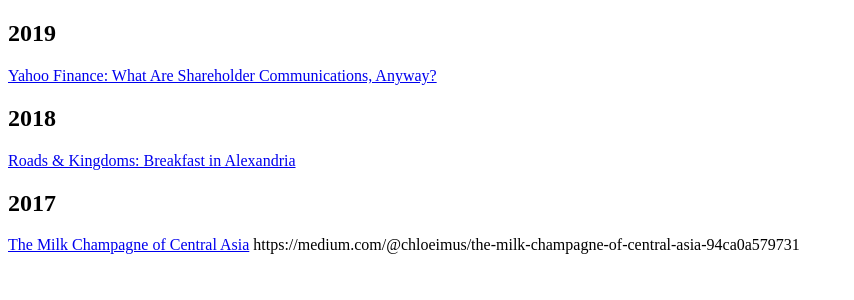
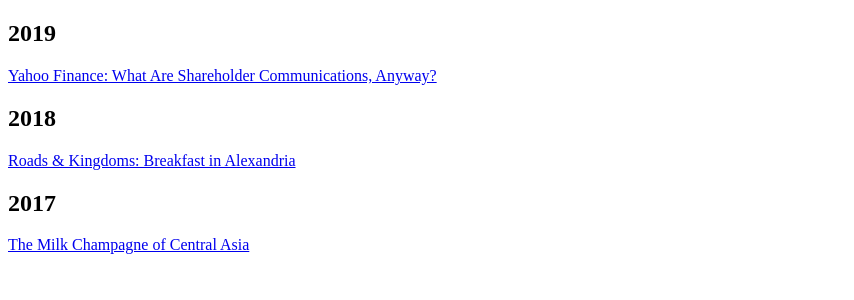
Before and after one commit to chloeimus/chloeimus.github.io, a Jekyll site: the page Writing.html, which Jekyll copies as it is, in a window 1280 px wide. Shown: the top 300 px of the page, without its empty margins (0-854 px from the left). Built offline with Jekyll 4.4.1, drawn with Linux system fonts in a browser that asks for light colours; part of the change alters nothing that is shown.

Commit message:
Update Writing.html

```diff
--- a/Writing.html
+++ b/Writing.html
@@ -24,5 +24,3 @@ body {
 <h2>2017</h2>
 
 <a href="https://medium.com/@chloeimus/the-milk-champagne-of-central-asia-94ca0a579731" target="_blank">The Milk Champagne of Central Asia</a>
-
-https://medium.com/@chloeimus/the-milk-champagne-of-central-asia-94ca0a579731
```
